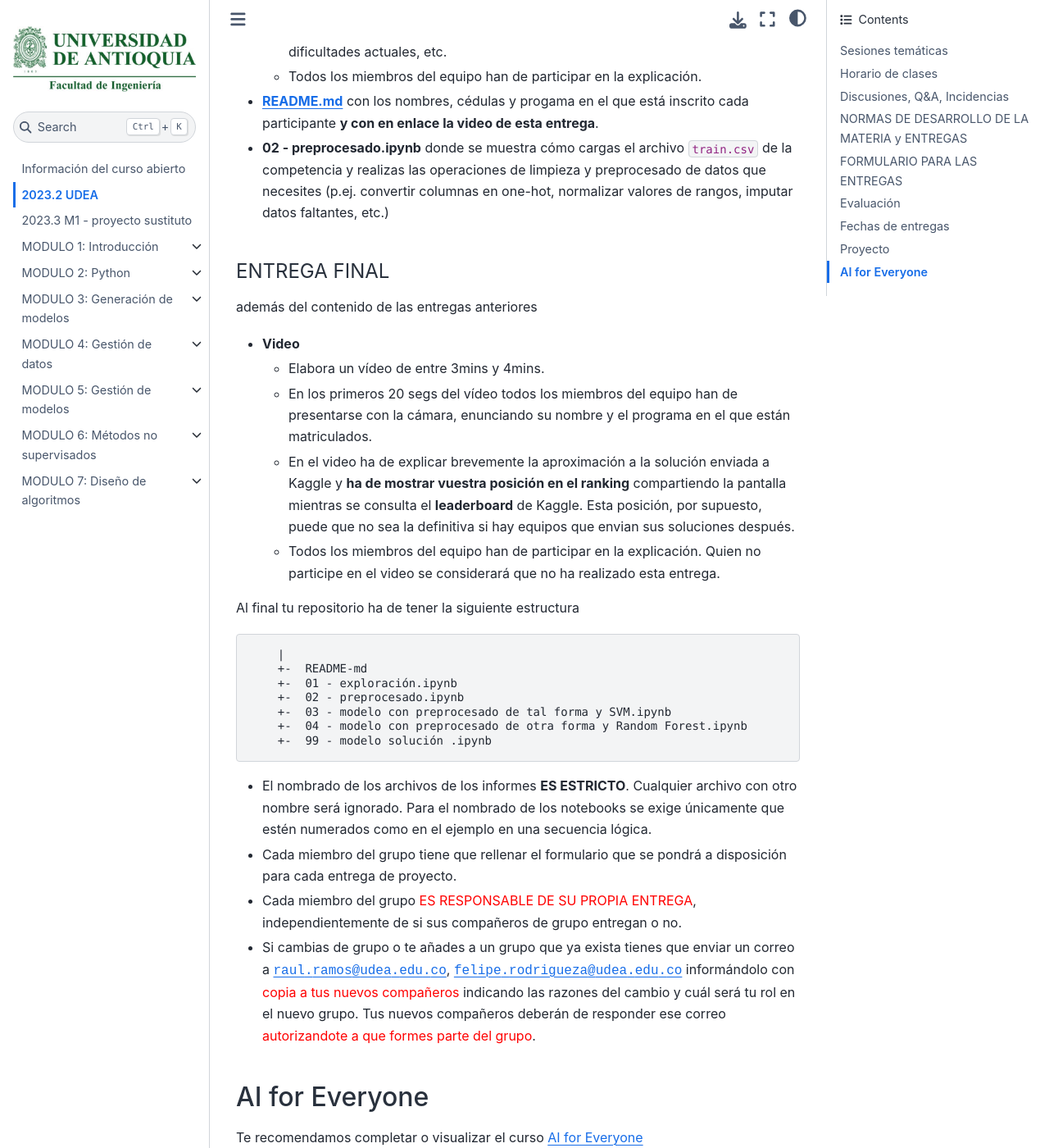
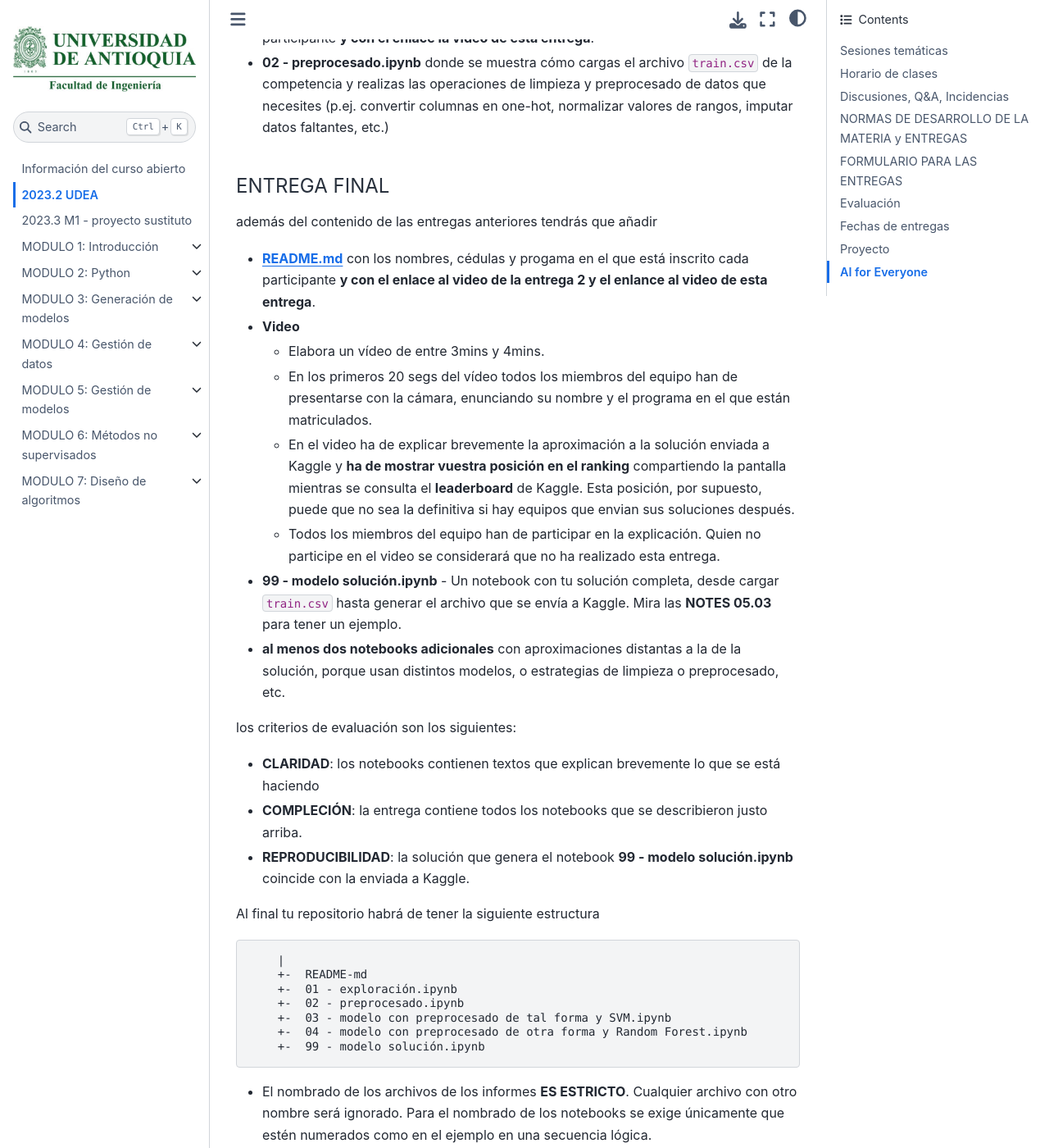
Before and after one commit to rramosp/ai4eng.v1, a Jupyter Book: the page built from content/M00_intro_udea.md, in a window 1280 px wide and 1400 px high, scrolled down 5758 px. Shown: the whole window at 82% size. Built offline with Jupyter Book 1.0.4 settings and Sphinx 7.4.7 and the Sphinx Book theme 1.1.4, drawn with Linux system fonts in a browser that asks for light colours; pages that are not in the unit, such as notebooks, are missing from menus; some of the changed text lies outside the part shown.

Commit message:
Update M00_intro_udea.md

```diff
--- a/content/M00_intro_udea.md
+++ b/content/M00_intro_udea.md
@@ -109,13 +109,14 @@
                      PROYECTO ENTREGA 2 (0.4 puntos)
 
     40% (2.0 puntos) PROYECTO ENTREGA FINAL
-                     1/3: claridad
-                     1/3: reproducibilidad
-                     1/3: posición en el ranking de la competición
-                          tendrá un 5 quien quede primero
-                          tendrá un 1 quien quede de último
-                          el puntaje del resto será entre 1 y 5, linalmente proporcional a la posición obtenida
-                          tendrá un cero quien no haya enviado ninguna solución
+                     1/2: claridad y compleción
+                     1/2: posición en el ranking de la competición
+                          - tendrá un 5 quien quede primero
+                          - tendrá un 1 quien quede de último
+                          - el puntaje del resto será entre 1 y 5, linalmente proporcional a la posición obtenida
+                          - tendrá un cero quien no haya enviado ninguna solución
+                          - tendrá un cero quien no tenga en su repositorio github el notebook correspondiente
+                            para generar la solución enviada a Kaggle, según se describe más abajo
 
 
 ## Fechas de entregas
@@ -166,12 +167,7 @@
 
 - Los videos de las distintas entregas han de subirse a YouTube y enlazarse desde el **README.md** de github de tu repositorio. No es necesario que todos los miembros suban todos los videos. Una copia de cada video en YouTube es suficiente, pero el enlace debe de aparecer en el **README.md** del repositorio de cada estudiante.
 
-- Tienes que incluir un fichero **README.md** que contenga:
-    - Nombre, cédula y programa matriculado de cada integrante del proyecto.
-    - En enlace a la fuente de los datos usados.
-    - Cómo obtener los datos y hacerlos disponibles en los notebooks cuando se ejecutan en Colab. **No es suficiente con el enlace anterior**, es necesario incluir estas instrucciones.
-    - Los enlaces a los videos en YouTube de cada entrega.
-
+- La duración del video ha de ser la indicada más abajo. Si te **excedes en más de 10segs** o es corto de más de 10segs se te penalizará con el 50% de la calificación de la entrega.
 
 #### Entregas del proyecto
 
@@ -194,14 +190,15 @@
   - En el video ha de explicar brevemente el estado de avance del proyecto, dificultades actuales, etc.
   - Todos los miembros del equipo han de participar en la explicación.
 
-- **README.md** con los nombres, cédulas y progama en el que está inscrito cada participante **y con en enlace la video de esta entrega**.
+- **README.md** con los nombres, cédulas y progama en el que está inscrito cada participante **y con el enlace la video de esta entrega**.
 - **02 - preprocesado.ipynb** donde se muestra cómo cargas el archivo `train.csv` de la competencia y realizas las operaciones de limpieza y preprocesado de datos que necesites (p.ej. convertir columnas en one-hot, normalizar valores de rangos, imputar datos faltantes, etc.)
 
 
 ##### ENTREGA FINAL
 
-además del contenido de las entregas anteriores
+además del contenido de las entregas anteriores tendrás que añadir
 
+- **README.md** con los nombres, cédulas y progama en el que está inscrito cada participante **y con el enlace al video de la entrega 2 y el enlance al video de esta entrega**.
 - **Video**
   - Elabora un vídeo de entre 3mins y 4mins.
   - En los primeros 20 segs del vídeo todos los miembros del equipo han de presentarse con
@@ -209,7 +206,15 @@
   - En el video ha de explicar brevemente la aproximación a la solución enviada a Kaggle y **ha de mostrar vuestra posición en el ranking** compartiendo la pantalla mientras se consulta el **leaderboard** de Kaggle. Esta posición, por supuesto, puede que no sea la definitiva si hay equipos que envian sus soluciones después.
   - Todos los miembros del equipo han de participar en la explicación. Quien no participe en el video se considerará que no ha realizado esta entrega.
 
-Al final tu repositorio ha de tener la siguiente estructura
+- **99 - modelo solución.ipynb** - Un notebook con tu solución completa, desde cargar `train.csv` hasta generar el archivo que se envía a Kaggle. Mira las **NOTES 05.03** para tener un ejemplo.
+- **al menos dos notebooks adicionales** con aproximaciones distantas a la de la solución, porque usan distintos modelos, o estrategias de limpieza o preprocesado, etc.
+
+los criterios de evaluación son los siguientes:
+- **CLARIDAD**: los notebooks contienen textos que explican brevemente lo que se está haciendo
+- **COMPLECIÓN**: la entrega contiene todos los notebooks que se describieron justo arriba.
+- **REPRODUCIBILIDAD**: la solución que genera el notebook **99 - modelo solución.ipynb** coincide con la enviada a Kaggle.
+
+Al final tu repositorio habrá de tener la siguiente estructura
 
         |
         +-  README-md
@@ -217,7 +222,7 @@
         +-  02 - preprocesado.ipynb
         +-  03 - modelo con preprocesado de tal forma y SVM.ipynb
         +-  04 - modelo con preprocesado de otra forma y Random Forest.ipynb
-        +-  99 - modelo solución .ipynb
+        +-  99 - modelo solución.ipynb
 
 - El nombrado de los archivos de los informes **ES ESTRICTO**. Cualquier archivo con otro nombre será ignorado. Para el nombrado de los notebooks se exige únicamente que estén numerados como en el ejemplo en una secuencia lógica.
 
```
